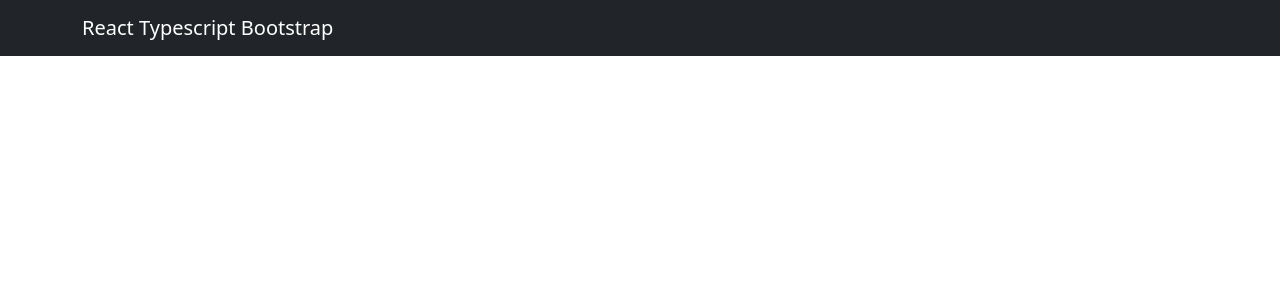
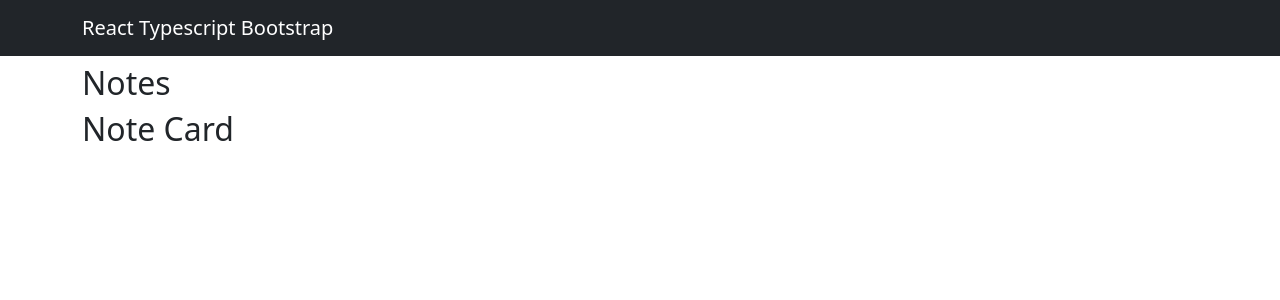
Before and after one commit to AlexanderPolzhofer/typescript_react_notes_app, a React (Create React App) app: page / in a window 1280 px wide. Shown: the top 300 px of the page. Built offline with nearby package versions, Linux system fonts and the light colour scheme.

Commit message:
changing notes and noteslist to functional components, adding some logic

```diff
--- a/src/App.tsx
+++ b/src/App.tsx
@@ -1,23 +1,34 @@
 import React, { useState } from 'react';
+import { Col, Container, Row } from 'react-bootstrap';
 
 import './App.css';
 import Header from './components/header/Header';
+import NotesList from './components/notes-list/NotesList';
 
 import { Note } from './models/note.model';
 
 function App() {
 
   const [notes, setNotes] = useState<Note[]>([{
-    id: (new Date()).toString(),
+    id: (new Date).toString(),
     title: "Meetings",
     text: 'Schedule meeting with UI/UX Team',
-    color: 'lightgray',
-    date: (new Date()).toString()
+    color: 'black',
+    date: (new Date).toString()
   }]);
+
+  console.log(notes)
 
   return (
     <>
       <Header />
+      <Container className='mt-5'>
+        <Row>
+          <Col>
+            <NotesList notes={notes} />
+          </Col>
+        </Row>
+      </Container>
     </>
   );
 }
--- a/src/components/notes-list/NotesList.tsx
+++ b/src/components/notes-list/NotesList.tsx
@@ -1,14 +1,25 @@
 import * as React from 'react';
+import { Note } from '../../models/note.model';
 
-export interface IAppProps {
+import Notes from '../notes/Notes';
+
+export interface INotesListProps {
+    notes: Note[]
 }
 
-export default class App extends React.Component<IAppProps> {
-    public render() {
-        return (
-            <div>
+const NotesList: React.FC<INotesListProps> = ({ notes }) => {
 
-            </div>
-        );
+    const renderNotes = () => {
+        return notes.map(note =>
+            <Notes key={note.id} note={note} />)
     }
+
+    return (
+        <>
+            <h2 className='mt-3'>Notes</h2>
+            {renderNotes()}
+        </>
+    );
 }
+
+export default NotesList;
--- a/src/components/notes/Notes.tsx
+++ b/src/components/notes/Notes.tsx
@@ -1,14 +1,18 @@
 import * as React from 'react';
+import { Note } from '../../models/note.model';
 
-export interface IAppProps {
+export interface INotesProps {
+    note: Note
 }
 
-export default class App extends React.Component<IAppProps> {
-    public render() {
-        return (
-            <div>
+const Notes: React.FC<INotesProps> = (props) => {
 
-            </div>
-        );
-    }
+    return (
+        <div>
+            <h2>Note Card</h2>
+        </div>
+    );
+
 }
+
+export default Notes;
```
